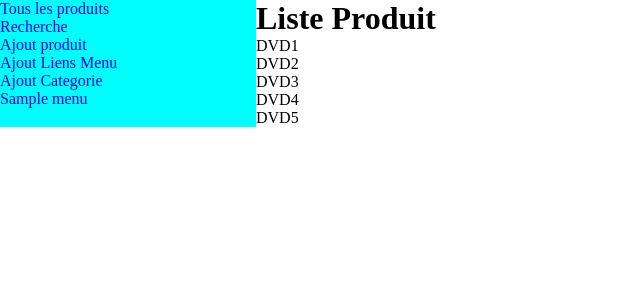
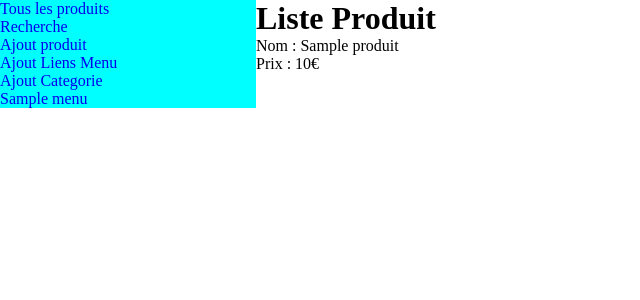
Before and after one commit to Noah-LPMI/ProjectPHPLPMI, a PHP site: page /listeProduit_c.php in a window 1280 px wide. Shown: the top 300 px of the page, without its empty margins (0-640 px from the left). Run offline with PHP 8.4, Linux system fonts and the light colour scheme; tables that the repository leaves empty or names only in its code hold one stand-in row (values such as "Sample post").

Commit message:
modif liste produit par rapport bdd

```diff
--- a/listeProduit_m.php
+++ b/listeProduit_m.php
@@ -0,0 +1,13 @@
+<?php
+include('connexion.php');
+$sql = "SELECT * FROM produit"; //récup info du produit
+        $sql = $bd->prepare($sql);
+        $sql->execute();
+        $donneesProduit = $sql->fetchall(PDO::FETCH_ASSOC);
+        $tableauProduit= array();
+        if($donneesProduit != NULL){
+            for($i=0;$i<count($donneesProduit);$i++){
+            $tableauProduit[]= [$donneesProduit[$i]['id'],$donneesProduit[$i]['nom'],
+            $donneesProduit[$i]['prix'],$donneesProduit[$i]['description'],$donneesProduit[$i]['categorie_id']];
+            }
+        }
--- a/listeProduit_v.php
+++ b/listeProduit_v.php
@@ -13,11 +13,14 @@
         <main>
             <h1>Liste Produit</h1>
             <ul>
-                <li>DVD1</li>
-                <li>DVD2</li>
-                <li>DVD3</li>
-                <li>DVD4</li>
-                <li>DVD5</li>
+                <?php
+                for($i=0;$i<count($tableauProduit);$i++){
+                echo"<li><p>Nom : " . $tableauProduit[$i][1] ."<p>";
+                echo"<p>Prix : " . $tableauProduit[$i][2] ."€<p></li>";
+                }
+
+
+            ?>
             </ul>
         </main>
     </div>
```
